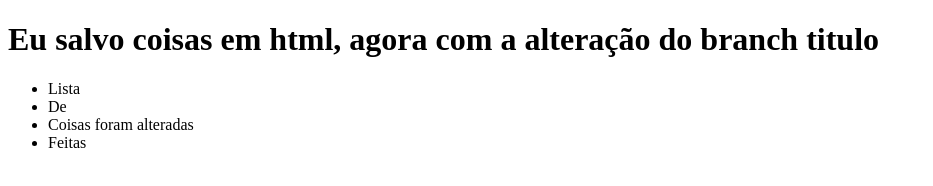
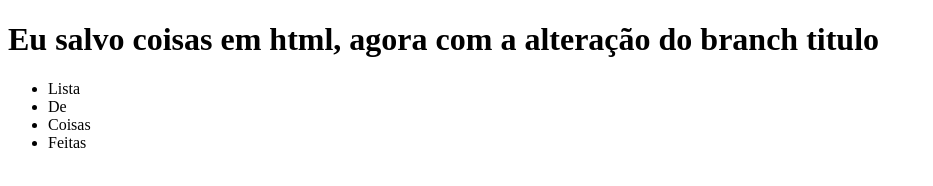
Before and after one commit to DavidHausmann/aluraGitGitHub, a plain HTML site: page index.html in a window 1280 px wide. Shown: the whole page, without its empty margins (0-933 px from the left). Drawn offline with Linux system fonts and the light colour scheme.

Commit message:
Revert "Mudando nome de lista"
This reverts commit 27d189424210a99f197ac85a36cde54ea07eae92.

```diff
--- a/index.html
+++ b/index.html
@@ -10,7 +10,7 @@
 		<ul>
 			<li>Lista</li>
 			<li>De</li>
-			<li>Coisas foram alteradas</li>
+			<li>Coisas</li>
 			<li>Feitas</li>
 		</ul>
 
```
